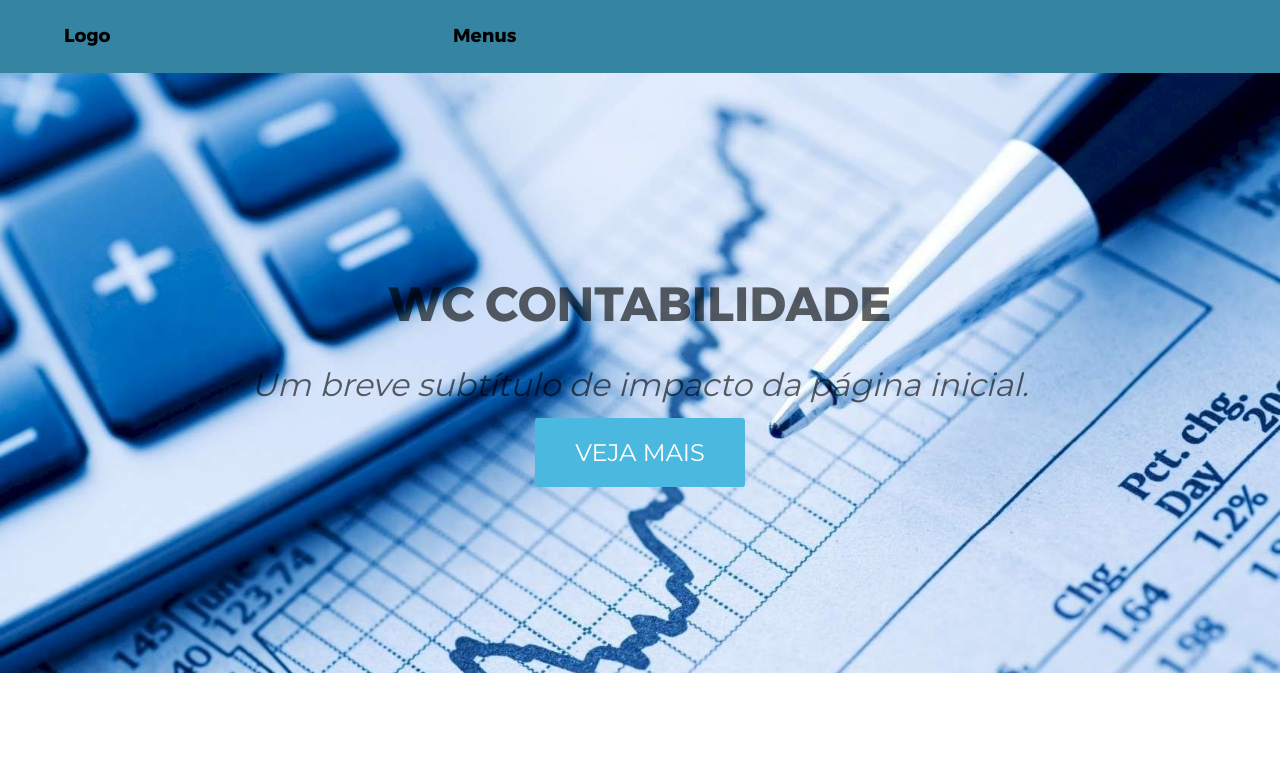
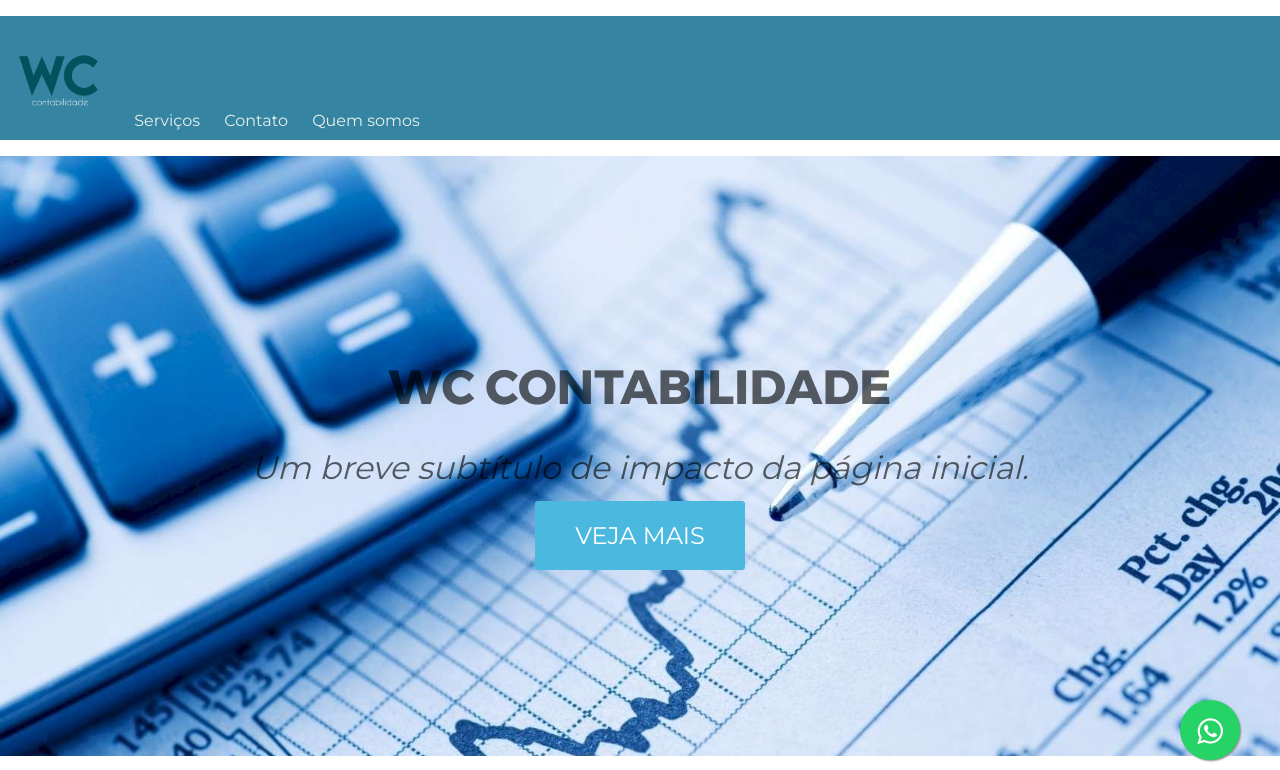
Before and after one commit to pedrodornelas99/LM---Projeto, a plain HTML site: page pages/contabil.html in a window 1280 px wide. Shown: the top 770 px of the page. Drawn offline with Linux system fonts and the light colour scheme.

Commit message:
Update contabil.html

```diff
--- a/pages/contabil.html
+++ b/pages/contabil.html
@@ -2,23 +2,38 @@
 <html lang="pt-BR">
 <head>
   <meta charset="UTF-8">
+  <meta name="viewport" content="width=device-width, initial-scale=1.0">
   <title>WC Contabilidade</title>
+  </style>
   <link href="https://fonts.googleapis.com/css?family=Montserrat" rel="stylesheet">
   <link rel="stylesheet" href="https://maxcdn.bootstrapcdn.com/font-awesome/4.7.0/css/font-awesome.min.css">
-  <link rel="stylesheet" href="../css/style.css">
+  <link rel="stylesheet" href="/css/style.css">
+  <link rel="stylesheet" href="https://cdnjs.cloudflare.com/ajax/libs/font-awesome/4.5.0/css/font-awesome.min.css">
 </head>
 <body>
+  <a class="whatsapp-link" href="https://web.whatsapp.com/send?phone=5599111112222&text=Olá, tire suas dúvidas aqui!" target="_blank">
+		<i class="fa fa-whatsapp"></i>
+	</a>
 
-  <!-- Footer -->
-  <footer>
-    <section class="footer-content">
-      <section class="address">
-        <h1>Logo</h1>
-      </section>
-      <section class="social">
-        <h1>Menus</h1>
-      </section>
-  </footer>
+  <!-- Navegation -->
+  <nav class="dp-menu">
+        <ul>
+            <li><a href="https://wccontgit.pedrodornelas.repl.co"><img src="../img/wccontlogo.png" width="100" height="100"></a>
+            </li>
+            <li><a href="#">Serviços</a>
+                <ul>
+                    <li><a href="pages/contabil.html">Contábil</a></li>
+                    <li><a href="pages/contabilidadeFiscal">Contabilidade Fiscal</a></li>
+                    <li><a href="pages/contabilidadeLegal">Contabilidade Legal</a></li>
+                    <li><a href="pages/contabilidadeTrabalhista">Contabilidade Trabalhista</a></li>
+                    <li><a href="pages/contabilidadeFinanceira">Contabilidade Tributária</a></li>
+                    <li><a href="pages/empresamei.html">Monte a sua Empresa MEI</a></li>
+                </ul>
+            </li>
+            <li><a href="#">Contato</a></li>
+            <li><a href="#">Quem somos</a></li>
+        </ul>
+  </nav>
 
   <!-- Header -->
   <header>
@@ -40,6 +55,7 @@
     </section>
   </main>
 
+  <iframe src="https://www.google.com/maps/embed?pb=!1m18!1m12!1m3!1d3960.3188659525063!2d-34.8373510499598!3d-6.971656994938744!2m3!1f0!2f0!3f0!3m2!1i1024!2i768!4f13.1!3m3!1m2!1s0x7ad20720153709b%3A0x392547020cc558c8!2sDornelas%2C%20Lacerda%20%26%20Valini%20Advocacia!5e0!3m2!1spt-BR!2sbr!4v1629832882838!5m2!1spt-BR!2sbr" width="1300" height="150" style="border:0;" allowfullscreen="" loading="lazy"></iframe>
   <!-- Footer -->
   <footer>
     <section class="footer-content">
@@ -50,7 +66,7 @@
         <h1> </h1>
       </section>
       <section class="footer-content">
-      <iframe src="https://www.google.com/maps/embed?pb=!1m18!1m12!1m3!1d3960.3188659525063!2d-34.8373510499598!3d-6.971656994938744!2m3!1f0!2f0!3f0!3m2!1i1024!2i768!4f13.1!3m3!1m2!1s0x7ad20720153709b%3A0x392547020cc558c8!2sDornelas%2C%20Lacerda%20%26%20Valini%20Advocacia!5e0!3m2!1spt-BR!2sbr!4v1629832882838!5m2!1spt-BR!2sbr" width="400" height="300" style="border:0;" allowfullscreen="" loading="lazy"></iframe>
+
       </section>
   </section>
     <section class="footer-content">
```
